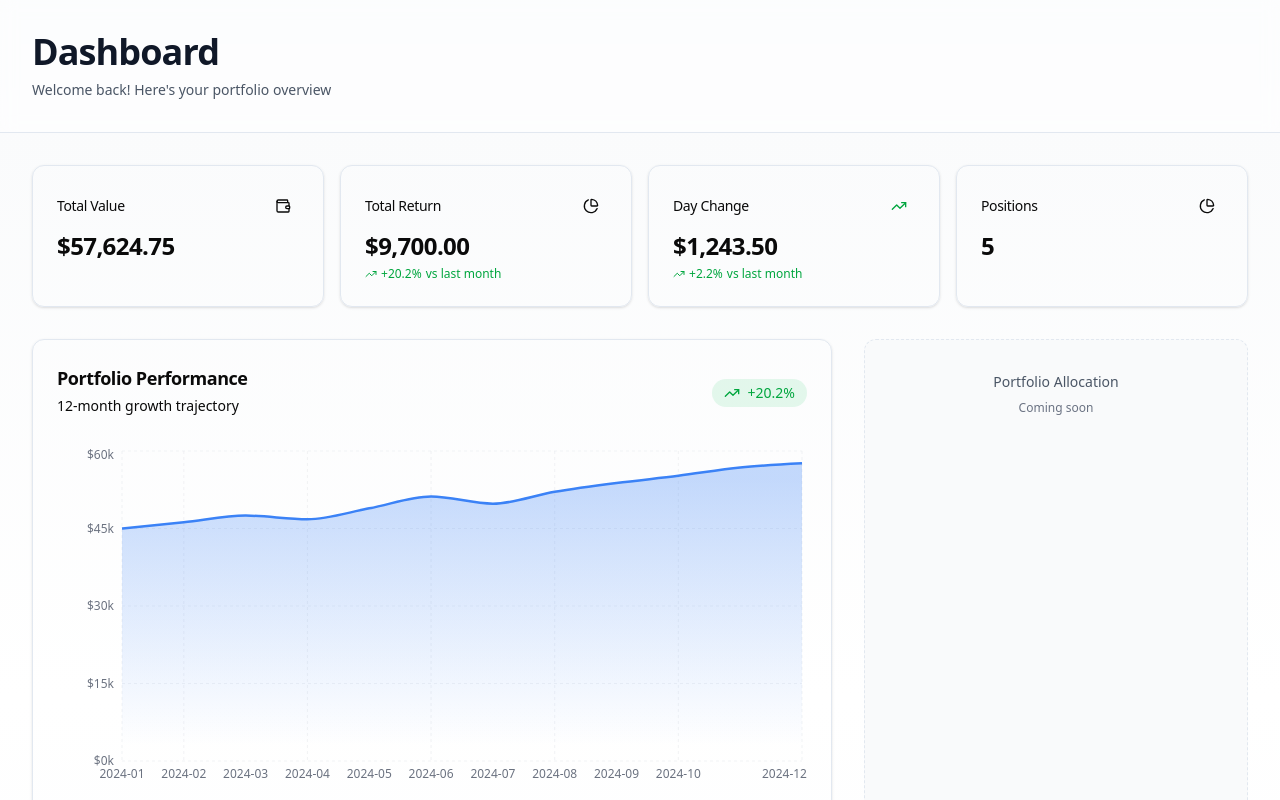
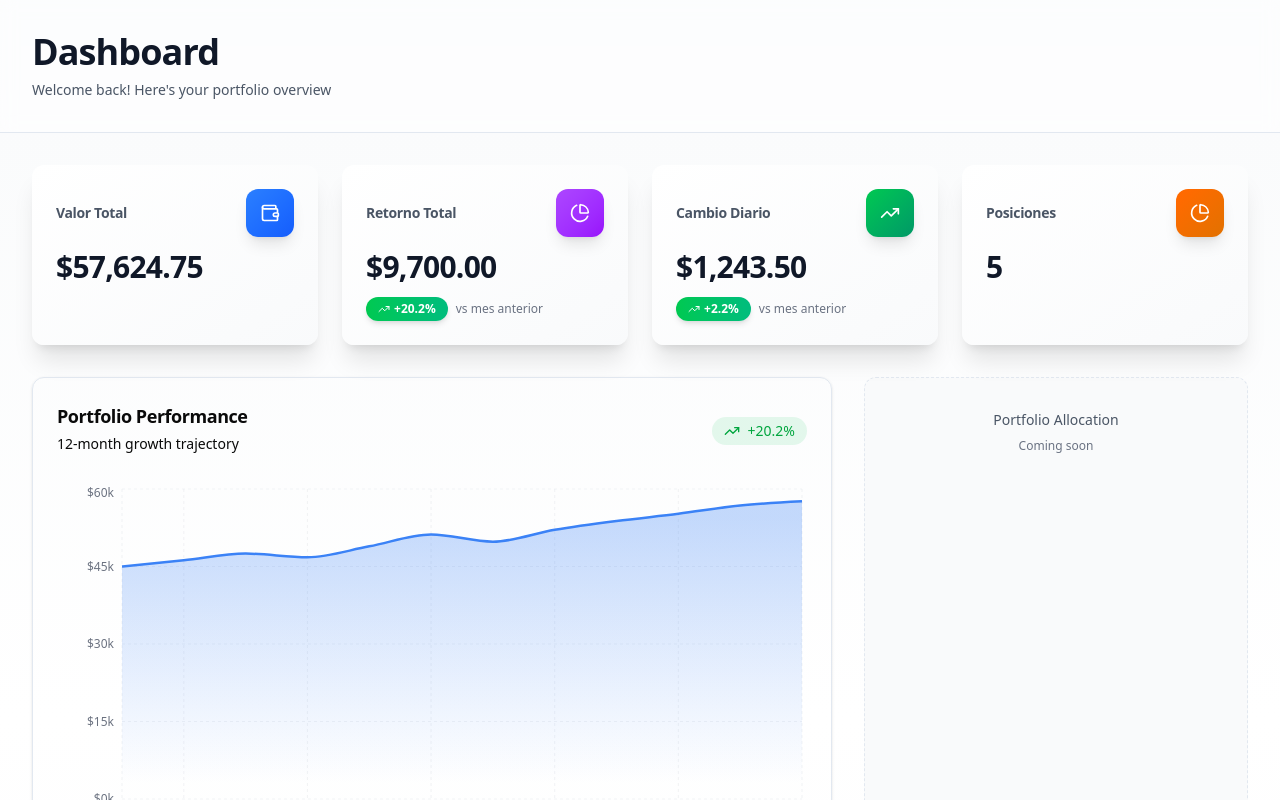
Before and after one commit to flaviogrillo1/investment-dashboard, a Next.js app in the folder apps/web/: page /dashboard in a window 1280 px wide. Shown: the top 800 px of the page. Built offline with nearby package versions, Linux system fonts and the light colour scheme.

Commit message:
feat: major visual redesign - full color gradients and modern UI

```diff
--- a/apps/web/components/PortfolioMetrics.tsx
+++ b/apps/web/components/PortfolioMetrics.tsx
@@ -1,7 +1,7 @@
 'use client';
 
 import { Card, CardContent, CardHeader, CardTitle } from '@/components/ui/card';
-import { TrendingUp, TrendingDown, Wallet, PieChart } from 'lucide-react';
+import { TrendingUp, TrendingDown, Wallet, PieChart, ArrowUpRight } from 'lucide-react';
 import { PortfolioSummary } from '@/lib/types';
 import { cn } from '@/lib/utils';
 
@@ -11,35 +11,49 @@ interface StatCardProps {
   change?: number;
   icon: React.ReactNode;
   trend?: 'up' | 'down' | 'neutral';
+  gradient?: string;
 }
 
-function StatCard({ title, value, change, icon, trend }: StatCardProps) {
+function StatCard({ title, value, change, icon, trend, gradient = 'from-blue-500 to-blue-600' }: StatCardProps) {
   return (
-    <Card className="group overflow-hidden transition-all hover:shadow-lg hover:-translate-y-0.5">
-      <CardHeader className="flex flex-row items-center justify-between space-y-0 pb-2">
-        <CardTitle className="text-sm font-medium text-muted-foreground">
+    <Card className="group relative overflow-hidden border-0 bg-gradient-to-br from-white to-gray-50 shadow-xl transition-all duration-300 hover:shadow-2xl hover:-translate-y-1 dark:from-gray-900 dark:to-gray-950">
+      {/* Gradient accent */}
+      <div className={cn(
+        "absolute right-0 top-0 h-32 w-32 -translate-y-1/2 translate-x-1/2 rounded-full opacity-10 blur-3xl group-hover:opacity-20 transition-opacity",
+        gradient
+      )} />
+
+      <CardHeader className="relative flex flex-row items-center justify-between space-y-0 pb-3">
+        <CardTitle className="text-sm font-semibold text-gray-600 dark:text-gray-400">
           {title}
         </CardTitle>
-        <div className="rounded-lg bg-primary/10 p-2 transition-colors group-hover:bg-primary/20">
-          {icon}
+        <div className={cn(
+          "flex h-12 w-12 items-center justify-center rounded-xl bg-gradient-to-br shadow-lg transition-transform group-hover:scale-110 group-hover:rotate-3",
+          gradient
+        )}>
+          <div className="text-white">
+            {icon}
+          </div>
         </div>
       </CardHeader>
-      <CardContent>
-        <div className="text-2xl font-bold tracking-tight">{value}</div>
+      <CardContent className="relative">
+        <div className="text-3xl font-black tracking-tight text-gray-900 dark:text-white">
+          {value}
+        </div>
         {change !== undefined && (
-          <p
-            className={cn(
-              "mt-1 flex items-center text-xs font-medium",
-              trend === 'up' && "text-green-600 dark:text-green-400",
-              trend === 'down' && "text-red-600 dark:text-red-400",
-              trend === 'neutral' && "text-muted-foreground"
-            )}
-          >
-            {trend === 'up' && <TrendingUp className="mr-1 h-3 w-3" />}
-            {trend === 'down' && <TrendingDown className="mr-1 h-3 w-3" />}
-            {change > 0 ? '+' : ''}{change}%
-            <span className="ml-1 text-muted-foreground">vs last month</span>
-          </p>
+          <div className="mt-3 flex items-center gap-2">
+            <div className={cn(
+              "flex items-center gap-1 rounded-full px-3 py-1 text-xs font-bold shadow-md",
+              trend === 'up' && "bg-gradient-to-r from-green-500 to-emerald-500 text-white",
+              trend === 'down' && "bg-gradient-to-r from-red-500 to-rose-500 text-white",
+              trend === 'neutral' && "bg-gray-200 text-gray-700 dark:bg-gray-800"
+            )}>
+              {trend === 'up' && <TrendingUp className="h-3 w-3" />}
+              {trend === 'down' && <TrendingDown className="h-3 w-3" />}
+              {change > 0 ? '+' : ''}{change}%
+            </div>
+            <span className="text-xs text-gray-500 dark:text-gray-400">vs mes anterior</span>
+          </div>
         )}
       </CardContent>
     </Card>
@@ -48,30 +62,34 @@ function StatCard({ title, value, change, icon, trend }: StatCardProps) {
 
 export function PortfolioMetrics({ summary }: { summary: PortfolioSummary }) {
   return (
-    <div className="grid gap-4 md:grid-cols-2 lg:grid-cols-4">
+    <div className="grid gap-6 md:grid-cols-2 lg:grid-cols-4">
       <StatCard
-        title="Total Value"
+        title="Valor Total"
         value={`$${summary.totalValue.toLocaleString('en-US', { minimumFractionDigits: 2, maximumFractionDigits: 2 })}`}
-        icon={<Wallet className="h-4 w-4 text-primary" />}
+        icon={<Wallet className="h-5 w-5" />}
+        gradient="from-blue-500 to-blue-600"
       />
       <StatCard
-        title="Total Return"
+        title="Retorno Total"
         value={`$${summary.totalGainLoss.toLocaleString('en-US', { minimumFractionDigits: 2, maximumFractionDigits: 2 })}`}
         change={summary.totalGainLossPercent}
         trend={summary.totalGainLoss >= 0 ? 'up' : 'down'}
-        icon={<PieChart className="h-4 w-4 text-primary" />}
+        icon={<PieChart className="h-5 w-5" />}
+        gradient="from-purple-500 to-purple-600"
       />
       <StatCard
-        title="Day Change"
+        title="Cambio Diario"
         value={`$${summary.dayChange.toLocaleString('en-US', { minimumFractionDigits: 2, maximumFractionDigits: 2 })}`}
         change={summary.dayChangePercent}
         trend={summary.dayChange >= 0 ? 'up' : 'down'}
-        icon={summary.dayChange >= 0 ? <TrendingUp className="h-4 w-4 text-green-600" /> : <TrendingDown className="h-4 w-4 text-red-600" />}
+        icon={summary.dayChange >= 0 ? <TrendingUp className="h-5 w-5" /> : <TrendingDown className="h-5 w-5" />}
+        gradient="from-green-500 to-emerald-600"
       />
       <StatCard
-        title="Positions"
+        title="Posiciones"
         value="5"
-        icon={<PieChart className="h-4 w-4 text-primary" />}
+        icon={<PieChart className="h-5 w-5" />}
+        gradient="from-orange-500 to-amber-600"
       />
     </div>
   );
```
